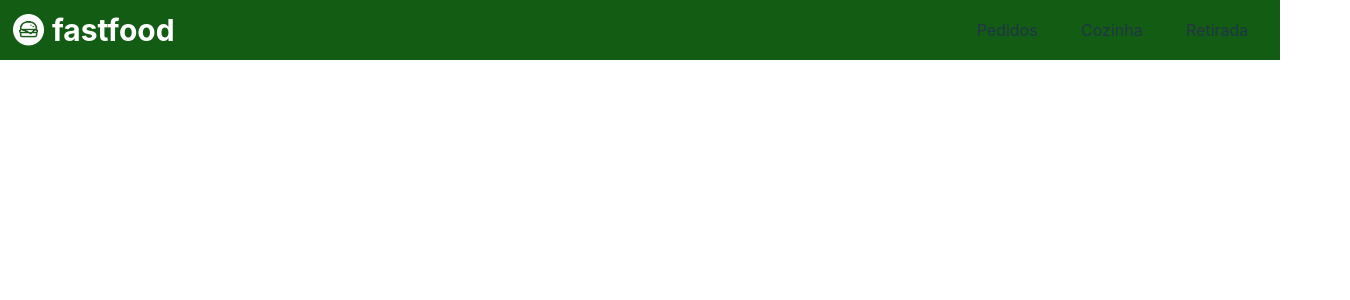
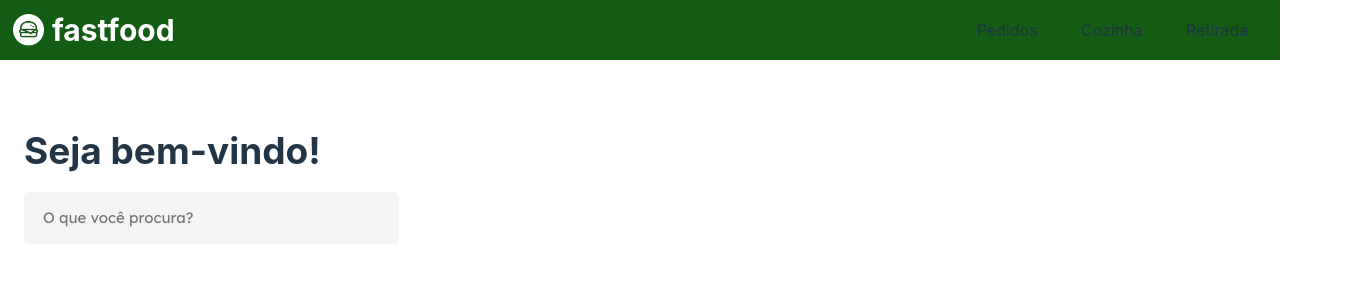
Before and after one commit to andressafirmino/Devio-Challenge-Front, a React (Vite) app: page / in a window 1280 px wide. Shown: the top 300 px of the page, 1350 px wide, since content can reach past the window. Built offline with nearby package versions, Linux system fonts and the light colour scheme.

Commit message:
feat: search layout

```diff
--- a/src/App.tsx
+++ b/src/App.tsx
@@ -1,8 +1,16 @@
+import { BrowserRouter, Route, Routes } from "react-router-dom";
 import Header from "./components/Header/Header";
+import HomePage from "./pages/HomePage/HomePage";
 
 function App() {
   return (
-    <Header/>
+    <BrowserRouter>
+      <Header />
+      <Routes>
+        <Route path="/" element={<HomePage />}></Route>
+      </Routes>
+    </BrowserRouter>
+
   )
 }
 
--- a/src/components/Header/style.ts
+++ b/src/components/Header/style.ts
@@ -8,10 +8,6 @@ export const HeaderContainer = styled.div`
 
     display: flex;
     justify-content: space-between;
-
-    position: fixed;
-    left: 0;
-    top: 0;
 `
 export const HeaderLogo = styled.div`
     display: flex;
--- /dev/null
+++ b/src/components/Search/Search.tsx
@@ -0,0 +1,24 @@
+import { useState } from "react";
+import { SearchContainer } from "./style";
+
+export default function Search() {
+    const [searchText, setSearchText] = useState("");
+
+    const handleFormSubmit = (e: React.FormEvent<HTMLFormElement>) => {
+        e.preventDefault();
+        console.log(e)
+    };
+
+    return (
+        <SearchContainer>
+            <p>Seja bem-vindo!</p>
+            <form onSubmit={handleFormSubmit}>
+                <input type="text" placeholder="O que você procura?"
+                    onChange={(e) => {
+                        setSearchText(e.target.value);
+                    }}
+                    value={searchText} />
+            </form>
+        </SearchContainer>
+    )
+}
--- /dev/null
+++ b/src/components/Search/style.ts
@@ -0,0 +1,35 @@
+import styled from "styled-components";
+
+export const SearchContainer = styled.div`
+    width: 375px;
+    height: 135px;
+    display: flex;
+    flex-direction: column;
+    justify-content: space-around;
+    margin-bottom: 60px;
+
+    p {
+        font-size: 37px;
+        font-weight: 700;
+    }
+
+    input {
+        width: 100%;
+        height: 52px;
+        font-size: 15px;
+        border-radius: 5px;
+        border: 1px solid #F4F4F4;
+        outline: none;
+        background-color: #F4F4F4;
+        padding: 18px;
+
+        :focus {
+            border: 2px solid #ffb6b6;
+            margin: 0px;
+        }
+        ::placeholder {
+            font-weight: 200;
+            color: #989898;
+        }
+    }
+`
--- /dev/null
+++ b/src/pages/HomePage/HomePage.tsx
@@ -0,0 +1,10 @@
+import Search from "../../components/Search/Search";
+import { HomeContainer } from "./style";
+
+export default function HomePage() {
+    return(
+        <HomeContainer>
+            <Search/>
+        </HomeContainer>
+    )
+}
--- /dev/null
+++ b/src/pages/HomePage/style.ts
@@ -0,0 +1,8 @@
+import styled from "styled-components";
+
+export const HomeContainer = styled.div`
+    width: 1350px;
+    height: calc(100vh - 60px);
+    margin: 60px auto 0;
+    padding-left: 24px;
+`
```
